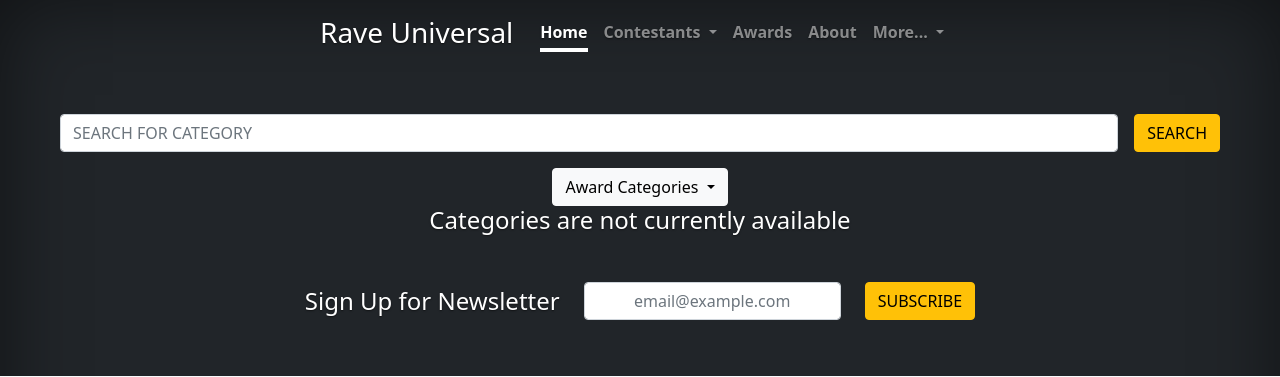
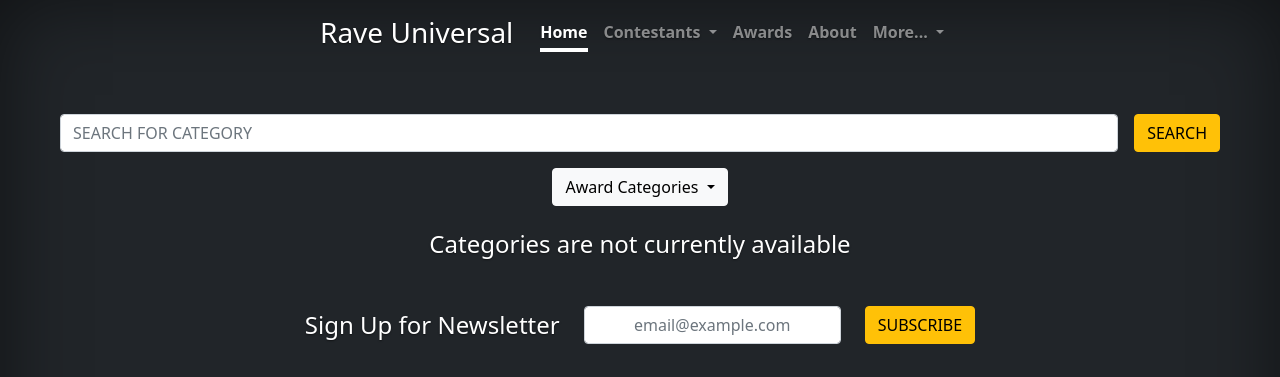
Before and after one commit to kejiahp/django-voting-polls, a Django app: page /award/awardscategory/ in a window 1280 px wide. Shown: the top 377 px of the page. Run offline with Django 4.2, Linux system fonts and the light colour scheme; data that the repository does not hold is empty; some libraries are stand-ins or nearby versions.

Commit message:
edited awards_page

```diff
--- a/templates/award_category.html
+++ b/templates/award_category.html
@@ -52,7 +52,7 @@
     {% endfor %}
 
 {% else %}
-         <h4>Categories are not currently available</h4>
+         <h4 class="mt-4 mb-4">Categories are not currently available</h4>
 {% endif %}
 
 </div>
```
